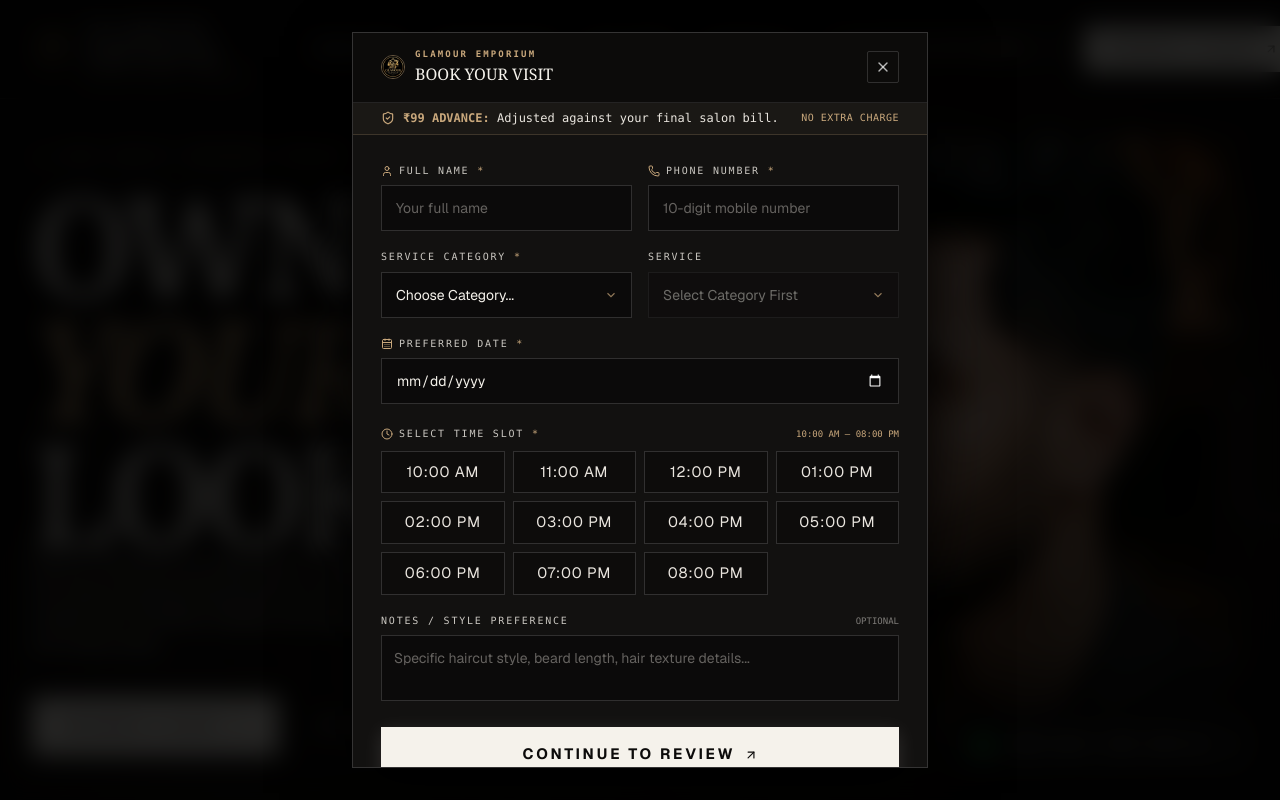
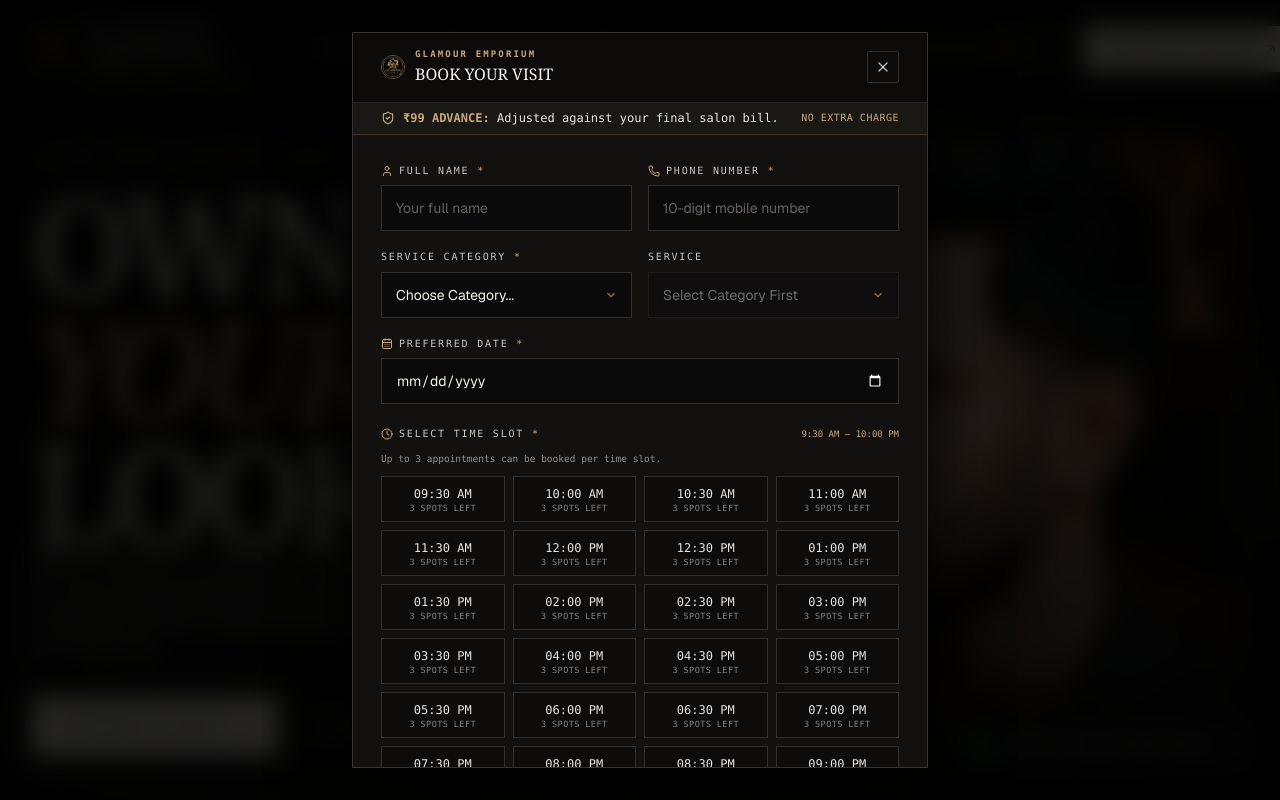
Before and after one commit to shubh791/glamour-emporium, a Next.js app: page / in a window 1280 px wide. Both pictures are taken after a click on the button "UP TO 20% OFF ONLINE". Shown: the top 800 px of the page. Built offline with nearby package versions, Linux system fonts and the light colour scheme.

Commit message:
feat(booking): upgrade slot capacity to 3 per slot with 30m intervals and concurrency controls

```diff
--- a/src/app/api/bookings/create/route.js
+++ b/src/app/api/bookings/create/route.js
@@ -68,7 +68,7 @@ export async function POST(request) {
     // 2. Enforce Tuesday Closure Rule (Server-side defense)
     if (isTuesday(bookingDate)) {
       return NextResponse.json(
-        { error: "Glamour Emporium is closed every Tuesday. Please choose another date." },
+        { error: "Salon is closed every Tuesday. Please select another date." },
         { status: 400 }
       );
     }
@@ -92,12 +92,12 @@ export async function POST(request) {
       );
     }
 
-    // 5. Check Slot Availability in Database
+    // 5. Check Slot Availability in Database (Capacity < 3)
     const available = await isSlotAvailable(bookingDate, bookingTime);
     if (!available) {
       return NextResponse.json(
         {
-          error: "This time slot is already booked. Please choose another slot.",
+          error: "This time slot is already fully booked. Please choose another slot.",
           code: "SLOT_UNAVAILABLE",
         },
         { status: 409 }
--- a/src/app/api/payments/razorpay/webhook/route.js
+++ b/src/app/api/payments/razorpay/webhook/route.js
@@ -117,7 +117,7 @@ export async function POST(request) {
 
     // 5. Handle Payment Failure Events
     const isFailed = event === "payment.failed" || paymentEntity?.status === "failed";
-    if (isFailed && booking.bookingStatus === "PENDING_PAYMENT") {
+    if (isFailed && booking && booking.bookingStatus === "PENDING_PAYMENT") {
       await prisma.booking.update({
         where: { id: booking.id },
         data: {
--- a/src/components/booking/BookingModal.jsx
+++ b/src/components/booking/BookingModal.jsx
@@ -291,7 +291,7 @@ export default function BookingModal() {
     if (!formData.date) {
       newErrors.date = "Please select a preferred date";
     } else if (isSelectedDateTuesday) {
-      newErrors.date = "Glamour Emporium is closed on Tuesdays";
+      newErrors.date = "Salon is closed every Tuesday. Please select another date.";
     } else if (isSelectedDatePast) {
       newErrors.date = "Please select today or a future date";
     }
@@ -909,8 +909,7 @@ export default function BookingModal() {
                             CLOSED ON TUESDAYS
                           </span>
                           <p className="text-xs text-[#eae6df]/90 font-sans leading-relaxed">
-                            Glamour Emporium is closed every Tuesday.<br className="hidden sm:inline" />
-                            Please choose another date to continue your booking.
+                            Salon is closed every Tuesday. Please select another date.
                           </p>
                         </div>
                       </div>
@@ -925,14 +924,22 @@ export default function BookingModal() {
                     </div>
                   )}
 
-                  {/* Row 4: Selectable Time Slots Grid (Dynamic Asia/Kolkata filtering with 15-min buffer) */}
+                  {/* Row 4: Selectable Time Slots Grid (Dynamic Asia/Kolkata filtering with 15-min buffer & 3-capacity tracking) */}
                   {(() => {
                     const isSelectedDateToday = formData.date === todayKolkataString;
                     const visibleSlots = BOOKING_SLOTS.filter((slot) => {
                       if (!formData.date) return true;
                       return isSlotAvailableTimeWise(formData.date, slot, 15);
                     });
-                    const hasNoSlotsRemainingToday = isSelectedDateToday && visibleSlots.length === 0;
+                    const allVisibleSlotsFull =
+                      slotsState.length > 0 &&
+                      visibleSlots.length > 0 &&
+                      visibleSlots.every((slot) => {
+                        const s = slotsState.find((x) => x.slot === slot);
+                        return s && !s.available;
+                      });
+                    const hasNoSlotsRemainingToday =
+                      isSelectedDateToday && (visibleSlots.length === 0 || allVisibleSlotsFull);
 
                     return (
                       <div className={`flex flex-col gap-2 pt-1 transition-opacity duration-200 ${isSelectedDateTuesday ? "opacity-35 pointer-events-none select-none" : ""}`}>
@@ -949,9 +956,14 @@ export default function BookingModal() {
                               </span>
                             )}
                             <span className="text-[9px] font-mono text-[#c9a87c] uppercase">
-                              10:00 AM – 08:00 PM
+                              9:30 AM – 10:00 PM
                             </span>
                           </div>
+                        </div>
+
+                        {/* Capacity Helper Legend */}
+                        <div className="flex items-center justify-between text-[9.5px] font-mono text-[#eae6df]/60 pb-0.5">
+                          <span>Up to 3 appointments can be booked per time slot.</span>
                         </div>
 
                         {hasNoSlotsRemainingToday ? (
@@ -960,15 +972,23 @@ export default function BookingModal() {
                               No slots available today. Please select another date.
                             </p>
                             <p className="text-[11px] text-[#eae6df]/70 font-sans">
-                              All booking slots for today have already passed our 15-minute preparation buffer.
+                              {visibleSlots.length === 0
+                                ? "All booking slots for today have already passed our 15-minute preparation buffer."
+                                : "All remaining slots for today are fully booked. Please select another date."}
                             </p>
                           </div>
                         ) : (
-                          <div className="grid grid-cols-3 sm:grid-cols-4 gap-2">
+                          <div className="grid grid-cols-2 sm:grid-cols-3 md:grid-cols-4 gap-2">
                             {visibleSlots.map((slot) => {
                               const serverSlotInfo = slotsState.find((s) => s.slot === slot);
+                              const spotsLeft = serverSlotInfo
+                                ? typeof serverSlotInfo.spotsLeft === "number"
+                                  ? serverSlotInfo.spotsLeft
+                                  : serverSlotInfo.available
+                                  ? 3
+                                  : 0
+                                : 3;
                               const isUnavailable = serverSlotInfo ? !serverSlotInfo.available : false;
-                              const slotBadge = serverSlotInfo?.status === "HELD" ? "Reserved" : "Booked";
                               const isSelected = formData.timeSlot === slot;
 
                               return (
@@ -977,22 +997,32 @@ export default function BookingModal() {
                                   type="button"
                                   disabled={isSelectedDateTuesday || isUnavailable}
                                   onClick={() => handleChange("timeSlot", slot)}
-                                  className={`relative px-2.5 py-2 text-xs font-mono tracking-wider transition-all duration-200 border text-center flex flex-col items-center justify-center min-h-[42px] ${
+                                  className={`relative px-2 py-2 text-center flex flex-col items-center justify-center min-h-[46px] border transition-all duration-200 ${
                                     isSelectedDateTuesday
                                       ? "bg-white/[0.02] border-white/10 text-white/40 cursor-not-allowed"
                                       : isUnavailable
-                                      ? "bg-white/[0.02] border-white/5 text-white/30 cursor-not-allowed line-through"
+                                      ? "bg-white/[0.02] border-white/5 text-white/30 cursor-not-allowed line-through opacity-60"
                                       : isSelected
                                       ? "bg-[#c9a87c] border-[#c9a87c] text-[#0c0b0a] font-bold shadow-[0_2px_10px_rgba(201,168,124,0.3)]"
                                       : "bg-[#0c0b0a]/70 border-white/15 text-[#eae6df] hover:border-[#c9a87c]/70 hover:text-white cursor-pointer"
                                   }`}
                                 >
-                                  <span>{slot}</span>
-                                  {isUnavailable && !isSelectedDateTuesday && (
-                                    <span className="text-[7px] font-mono uppercase tracking-widest text-white/40 not-line-through">
-                                      {slotBadge}
-                                    </span>
-                                  )}
+                                  <span className={`text-xs font-mono tracking-tight sm:tracking-normal ${isSelected ? "font-bold text-[#0c0b0a]" : ""}`}>
+                                    {slot}
+                                  </span>
+                                  <span
+                                    className={`text-[8.5px] font-mono tracking-wider uppercase mt-0.5 leading-none not-line-through ${
+                                      isSelected
+                                        ? "text-[#0c0b0a]/90 font-semibold"
+                                        : isUnavailable
+                                        ? "text-[#df9b8a]/80 font-medium"
+                                        : spotsLeft === 1
+                                        ? "text-[#c9a87c] font-medium"
+                                        : "text-[#eae6df]/55"
+                                    }`}
+                                  >
+                                    {isUnavailable ? "Fully booked" : `${spotsLeft} ${spotsLeft === 1 ? "spot" : "spots"} left`}
+                                  </span>
                                 </button>
                               );
                             })}
--- a/src/data/bookingConfig.js
+++ b/src/data/bookingConfig.js
@@ -170,19 +170,37 @@ export function getServicesForCategory(categoryName = "") {
   return cat ? cat.services : [];
 }
 
-// Available Time Slots (Editable frontend config — ready for server availability sync)
+// Slot capacity: 3 appointments per time slot
+export const SLOT_CAPACITY = 3;
+
+// Available Time Slots: 9:30 AM to 10:00 PM at 30-minute intervals (26 slots)
 export const BOOKING_SLOTS = [
+  "09:30 AM",
   "10:00 AM",
+  "10:30 AM",
   "11:00 AM",
+  "11:30 AM",
   "12:00 PM",
+  "12:30 PM",
   "01:00 PM",
+  "01:30 PM",
   "02:00 PM",
+  "02:30 PM",
   "03:00 PM",
+  "03:30 PM",
   "04:00 PM",
+  "04:30 PM",
   "05:00 PM",
+  "05:30 PM",
   "06:00 PM",
+  "06:30 PM",
   "07:00 PM",
+  "07:30 PM",
   "08:00 PM",
+  "08:30 PM",
+  "09:00 PM",
+  "09:30 PM",
+  "10:00 PM",
 ];
 
 // Mock unavailable slots for frontend demonstration
```
Also changed, not shown: src/app/api/bookings/verify/route.js (+49 -2 lines), src/lib/bookingService.js.
